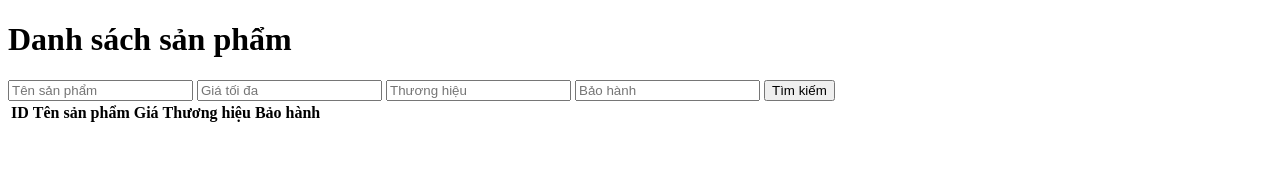
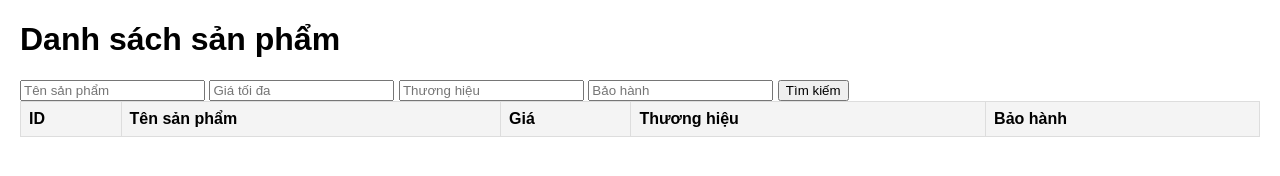
Before and after one commit to Trungs0002/TechShop, a website: page public/pages/FProducts.html in a window 1280 px wide. Drawn offline with Linux system fonts and the light colour scheme; no server answers.

Commit message:
CSS table FProducts, Done

```diff
--- a/public/pages/FProducts.html
+++ b/public/pages/FProducts.html
@@ -4,6 +4,24 @@
     <meta charset="UTF-8">
     <meta name="viewport" content="width=device-width, initial-scale=1.0">
     <title>Danh sách sản phẩm</title>
+    <style>
+        body {
+            font-family: Arial, sans-serif;
+            margin: 20px;
+        }
+        table {
+            width: 100%;
+            border-collapse: collapse;
+        }
+        th, td {
+            border: 1px solid #ddd;
+            padding: 8px;
+            text-align: left;
+        }
+        th {
+            background-color: #f4f4f4;
+        }
+    </style>
 </head>
 <body>
     <h1>Danh sách sản phẩm</h1>
```
